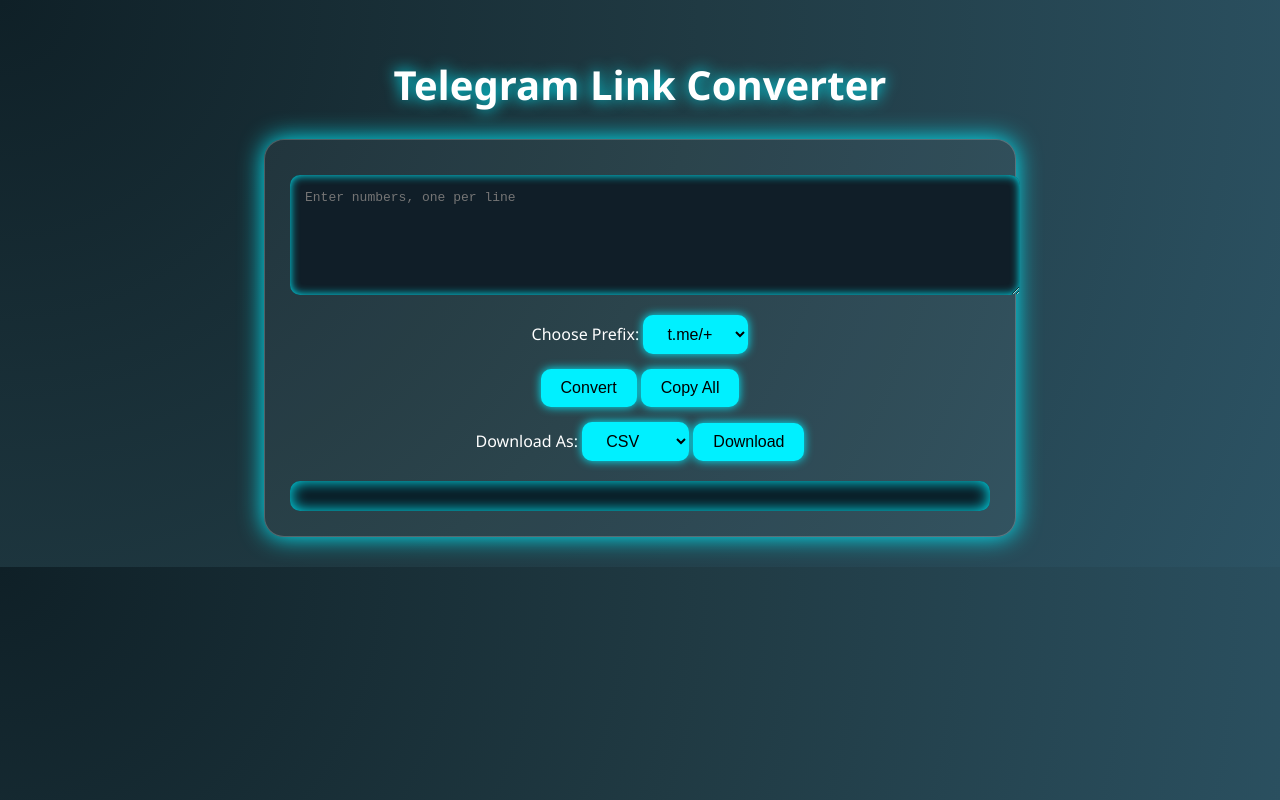
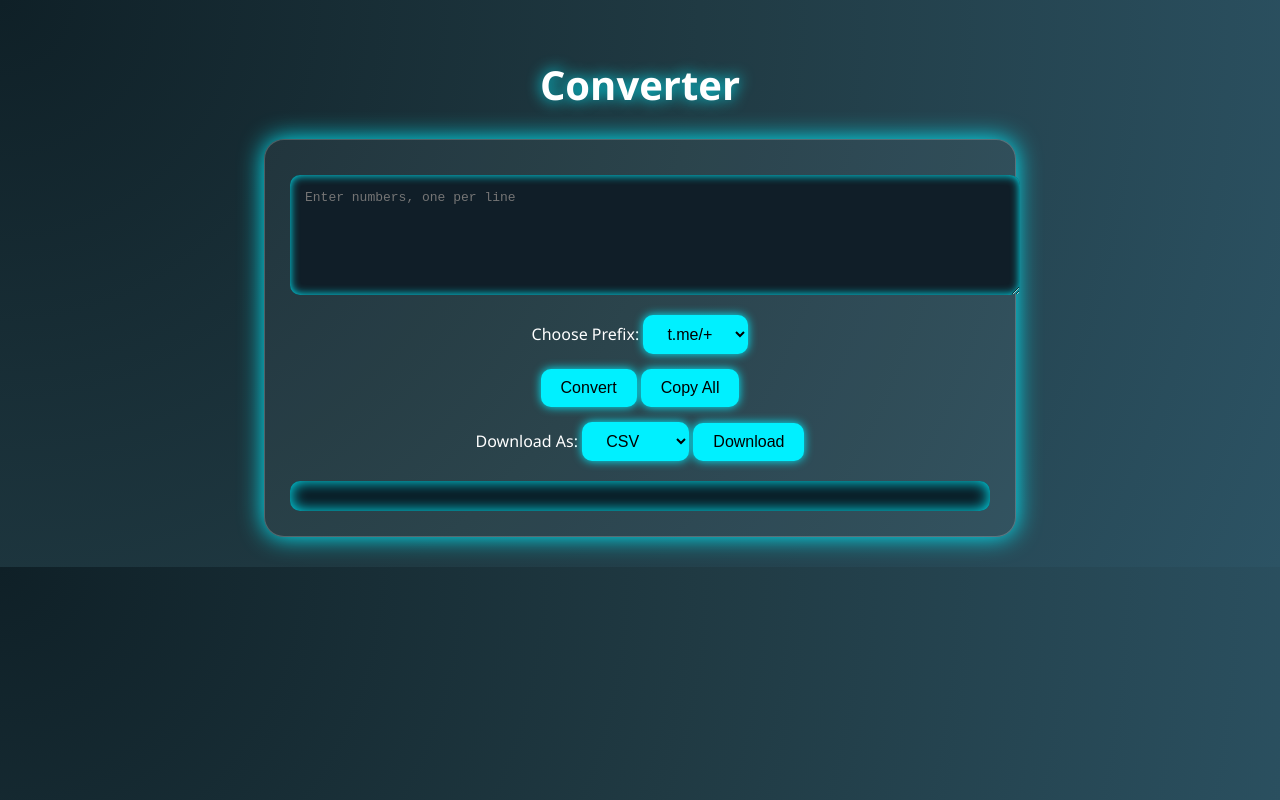
Before and after one commit to nahidofficial1/converter, a plain HTML site: page index.html in a window 1280 px wide. Drawn offline with Linux system fonts and the light colour scheme.

Commit message:
index.html

```diff
--- a/index.html
+++ b/index.html
@@ -2,7 +2,7 @@
 <head>
   <meta charset="UTF-8" />
   <meta name="viewport" content="width=device-width, initial-scale=1.0" />
-  <title>Telegram Link Converter</title>
+  <title>Converter</title>
   <style>
     body {
       margin: 0;
@@ -68,7 +68,7 @@ select, button {
   </style>
 </head>
 <body>
-  <h1>Telegram Link Converter</h1>
+  <h1>Converter</h1>
   <div class="container">
     <textarea id="numberInput" rows="6" placeholder="Enter numbers, one per line"></textarea><div>
   <label for="prefixSelect">Choose Prefix:</label>
```
